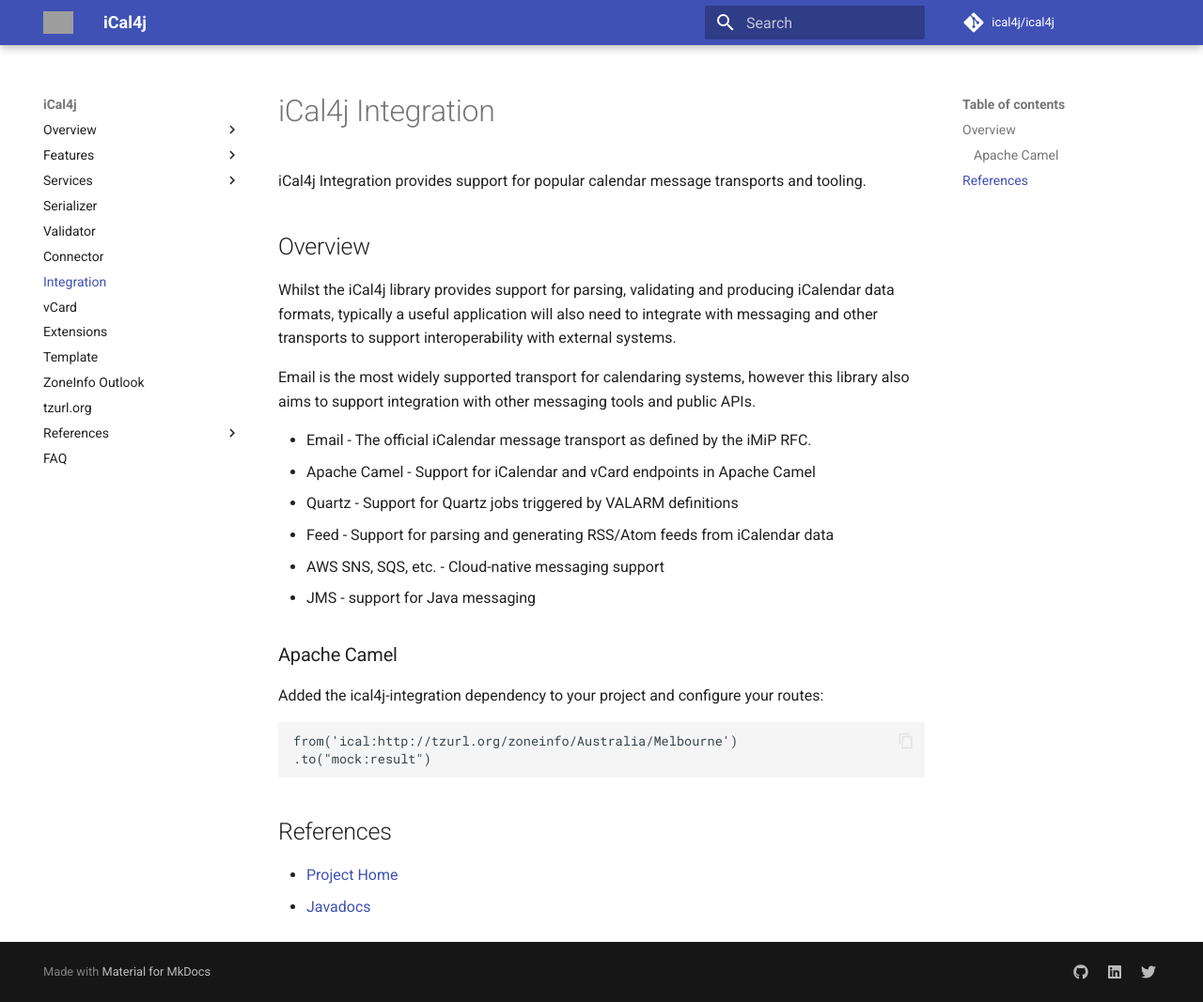
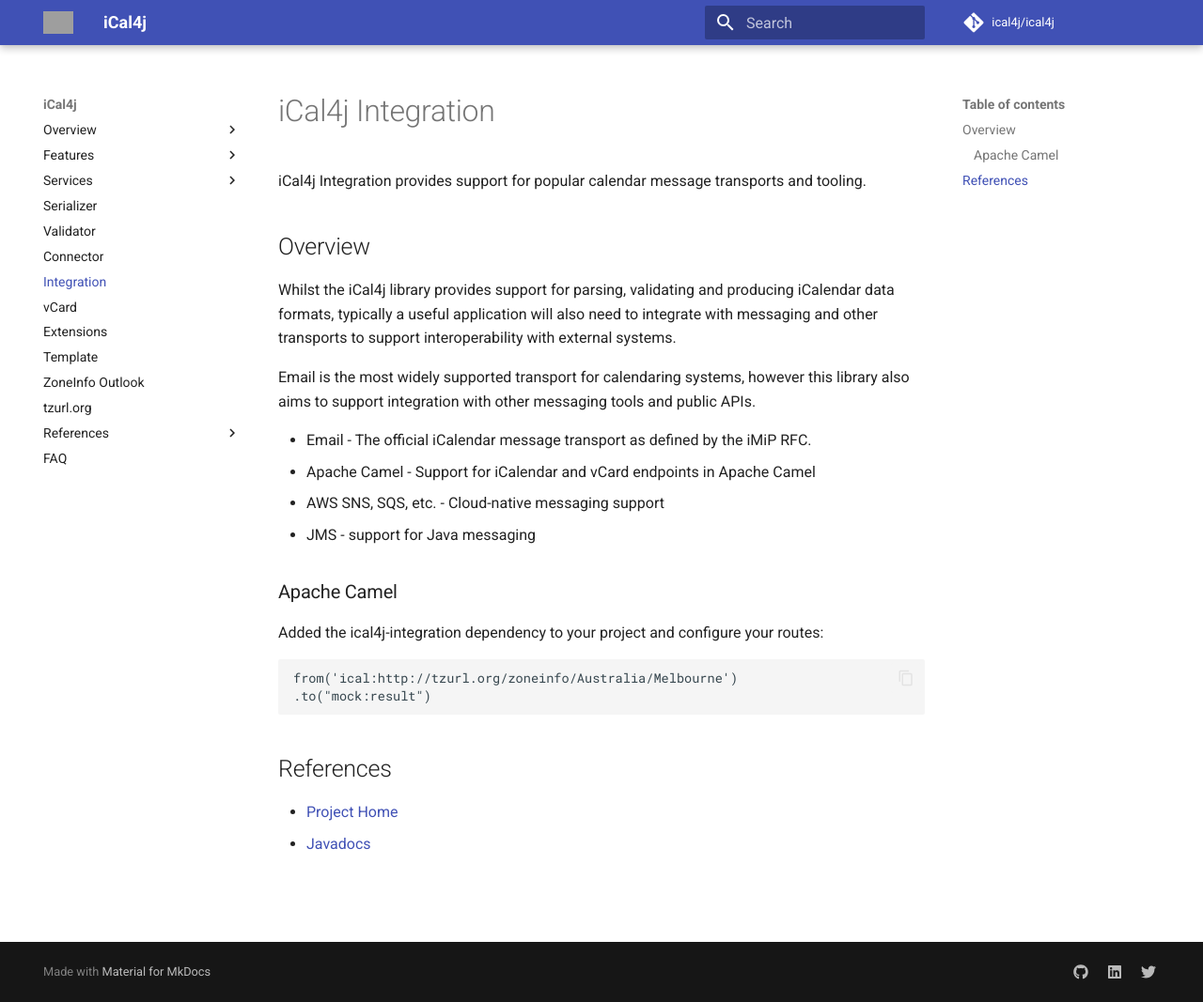
Before and after one commit to ical4j/ical4j-user-guide, an MkDocs documentation site: the page built from docs/integration.md, in a window 1280 px wide and 1067 px high. Shown: the whole window at 94% size. Built offline with MkDocs 1.6.1 and Material for MkDocs 9.7.7, drawn with Linux system fonts in a browser that asks for light colours; comment, search, counter and statistics services are not loaded; grey boxes are pictures that could not be loaded.

Commit message:
Removed descoped integrations

```diff
--- a/docs/integration.md
+++ b/docs/integration.md
@@ -9,8 +9,6 @@
 
 * Email - The official iCalendar message transport as defined by the iMiP RFC.
 * Apache Camel - Support for iCalendar and vCard endpoints in Apache Camel
-* Quartz - Support for Quartz jobs triggered by VALARM definitions
-* Feed - Support for parsing and generating RSS/Atom feeds from iCalendar data
 * AWS SNS, SQS, etc. - Cloud-native messaging support
 * JMS - support for Java messaging
 
```
